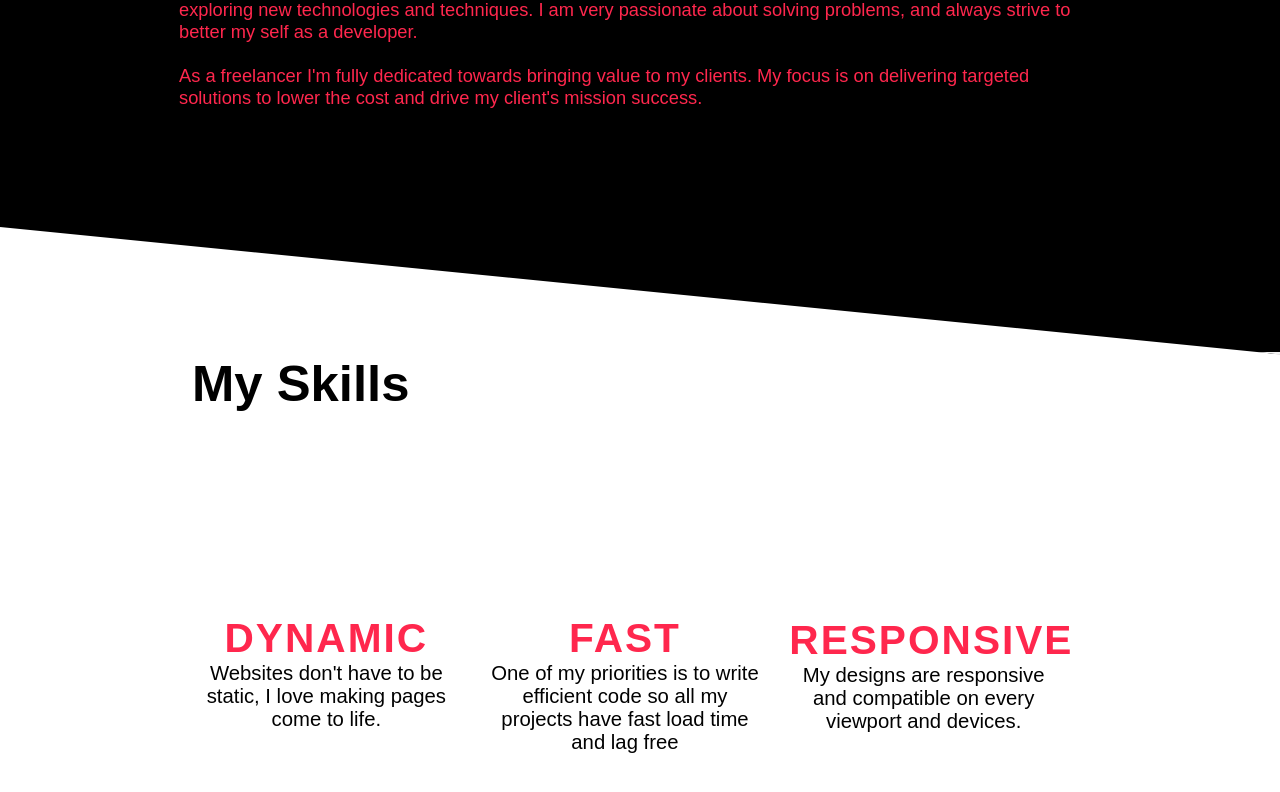
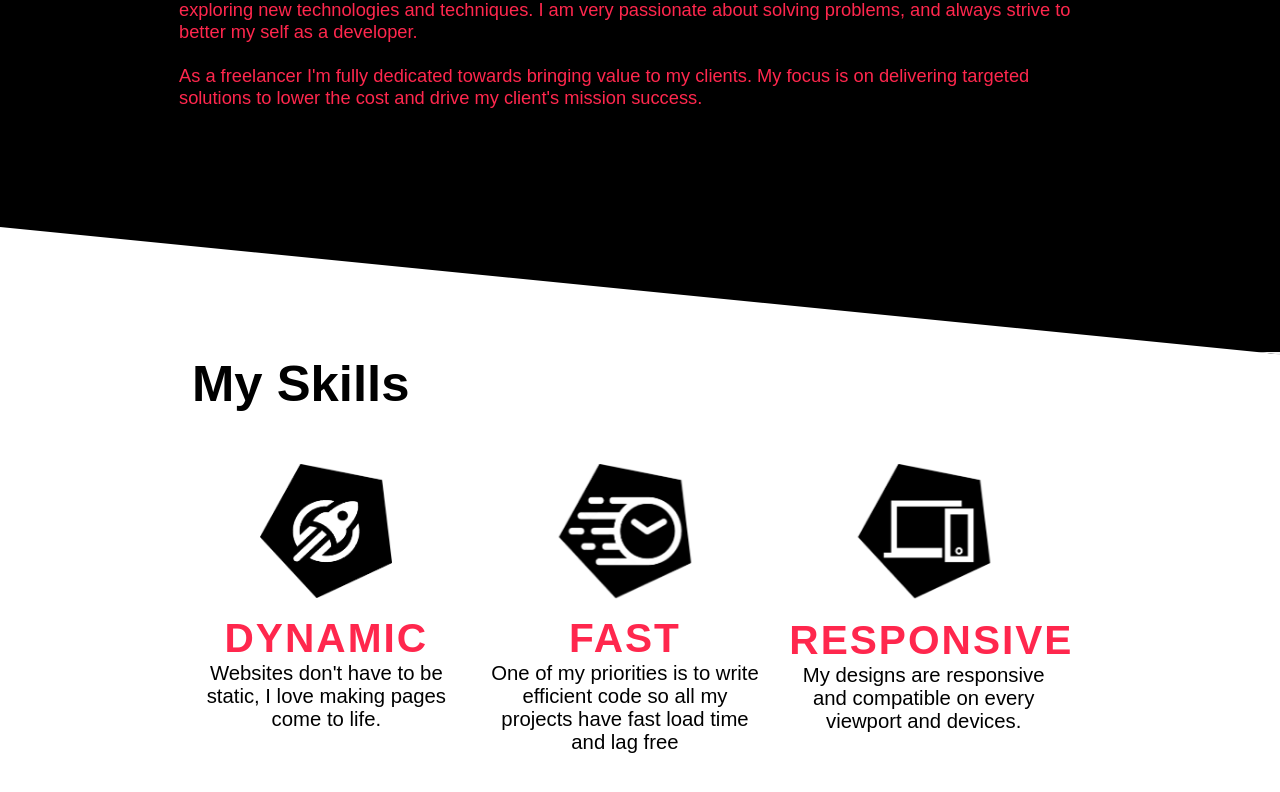
Before and after one commit to varshney-himanshu/portfolio, a React (Create React App) app: page / in a window 1280 px wide. Shown: the part 1083-1875 px from the top of the page. Built offline with nearby package versions, Linux system fonts and the light colour scheme.

Commit message:
fixed animation issue

```diff
--- a/src/components/intro/Skills.js
+++ b/src/components/intro/Skills.js
@@ -14,7 +14,7 @@ export default class Skills extends Component {
     window.addEventListener("scroll", () => {
       const distanceFromTop = window.pageYOffset;
       const heading = document.querySelector(".skills");
-      const elementDistance = heading.offsetTop - 400;
+      const elementDistance = heading.offsetTop - 500;
       console.log(elementDistance, distanceFromTop);
       if (elementDistance < distanceFromTop) {
         if (!this.state.elementOnViewport) {
--- a/src/sass/base/_animations.scss
+++ b/src/sass/base/_animations.scss
@@ -125,25 +125,26 @@
 
 .drop {
     animation: dropDown 1s ease-in-out;
-    animation-fill-mode: forwards;
+    animation-fill-mode: backwards;
 }
 
 .drop-delay-5 {
     animation: dropDown 1s ease-in-out;
     animation-delay: .5s;
-    animation-fill-mode: forwards;
+    animation-fill-mode: backwards;
 
 }
 
 .drop-delay-10 {
     animation: dropDown 1s ease-in-out;
     animation-delay: 1s;
-    animation-fill-mode: forwards;
+    animation-fill-mode: backwards;
 }
 
 @keyframes dropDown {
     0% {
         transform: translateY(-700%);
+        opacity: 0;
     }
 
     90% {
@@ -151,7 +152,7 @@
     }
 
     100% {
-        opacity: 1 !important;
+        opacity: 1;
         transform: translateY(0);
     }
 
--- a/src/sass/components/_skills.scss
+++ b/src/sass/components/_skills.scss
@@ -18,7 +18,7 @@
             &__icon {
                 width: 13rem;
                 margin-bottom: 1.5rem;
-                opacity: 0;
+                // opacity: 0;
             }
 
             &__heading {
```
